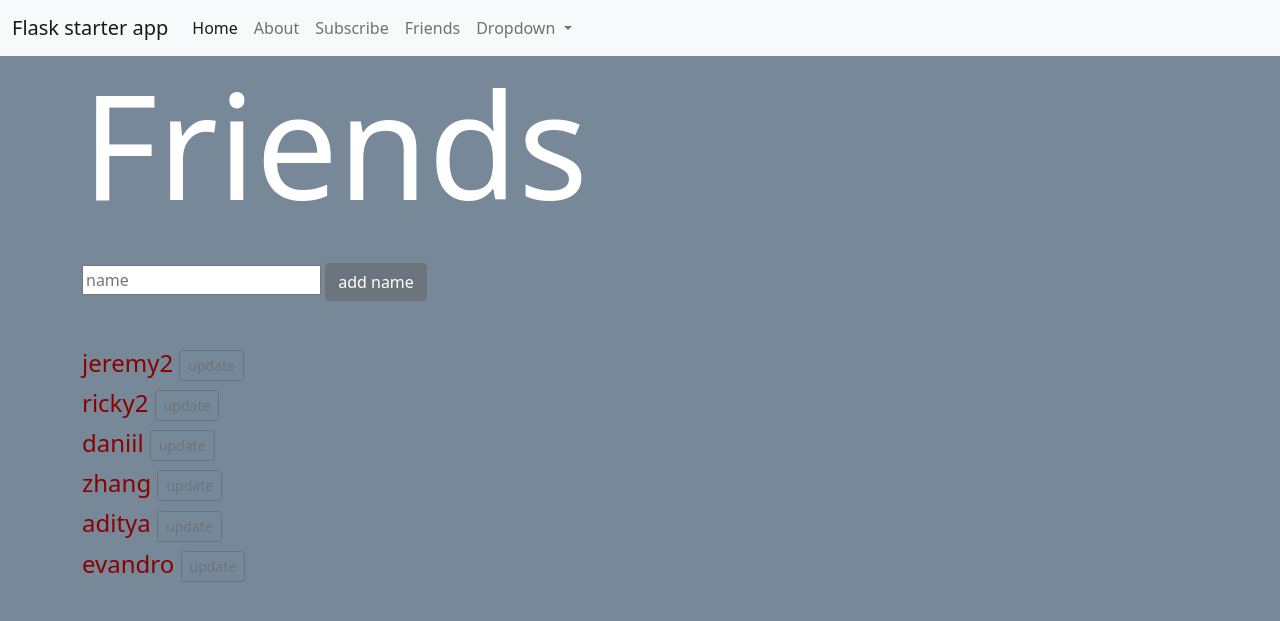
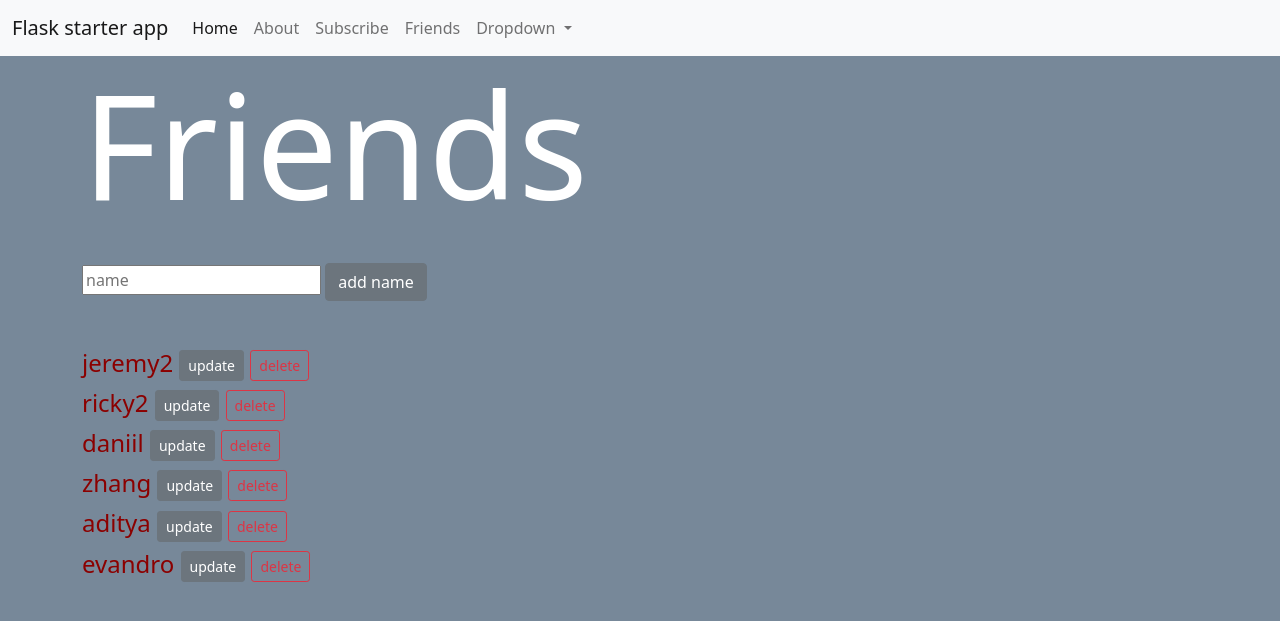
Before and after one commit to nbrown-dsl/flask-codemy-tutorial-series, a Flask app: page /friends in a window 1280 px wide. Shown: the top 621 px of the page. Run offline with Flask 2, Linux system fonts and the light colour scheme; data comes from the database, SQL or seed files in the repository; both versions use the stored data as it was after the commit.

Commit message:
tutorial complete

```diff
--- a/app.py
+++ b/app.py
@@ -22,6 +22,18 @@ class Friend(db.Model):
 
 subscribers = []
 
+@app.route('/delete/<int:id>')
+def delete(id):
+    friend_to_delete = Friend.query.get_or_404(id)
+
+    try:
+        db.session.delete(friend_to_delete)
+        db.session.commit()
+        return redirect('/friends')
+    except:
+        return "there was a problem"
+
+
 @app.route('/update/<int:id>', methods=["POST","GET"])
 def update(id):
     friend_to_update = Friend.query.get_or_404(id)
@@ -31,7 +43,7 @@ def update(id):
             db.session.commit()
             return redirect('/friends')
         except:
-                return "problem updating"
+            return "problem updating"
     else:
         return render_template('update.html', friend_to_update=friend_to_update)
 
--- a/templates/friends.html
+++ b/templates/friends.html
@@ -6,13 +6,15 @@
       <div class='container'><h1>Friends</h1>
 
     <br>
-    <form action="/friends" METHOD = "POST">
+<form action="/friends" METHOD = "POST">
     <input type="text" placeholder = "name" name = "name">
     <input type="submit" value="add name" class="btn btn-secondary">
 </form>
  <br><br>
  {% for friend in friends %}
- <h4> {{friend.name }} <a href="/update/{{friend.id }}" class="btn btn-outline-secondary btn-sm">update</a></h4>
+ <h4> {{friend.name }} <a href="/update/{{friend.id }}" class="btn btn-secondary btn-sm">update</a>
+  <a href="/delete/{{friend.id }}" class="btn btn-outline-danger btn-sm">delete</a>
+</h4>
  {% endfor %}
     </div>
 
```
Also changed, not shown: friends.db.
